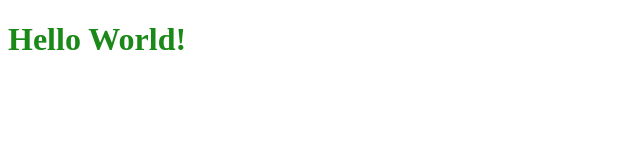
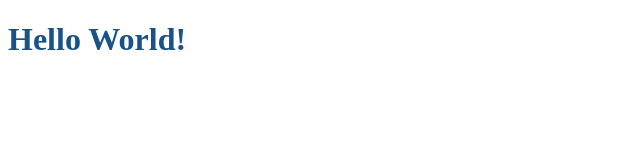
Before and after one commit to MostFrumiousBandersnatch/react-ts-starter, a React app: page / in a window 1280 px wide. Shown: the top 160 px of the page, without its empty margins (0-640 px from the left). Built offline with nearby package versions, Linux system fonts and the light colour scheme.

Commit message:
Basic SCSS support.

```diff
--- a/package.json
+++ b/package.json
@@ -51,9 +51,11 @@
     "image-webpack-loader": "^6.0.0",
     "jest": "^26.1.0",
     "mini-css-extract-plugin": "^0.9.0",
+    "node-sass": "^6.0.0",
     "prettier": "^2.0.5",
     "react-hot-loader": "^4.12.21",
     "rimraf": "^3.0.2",
+    "sass-loader": "^10.2.1",
     "static-server": "^2.2.1",
     "style-loader": "^1.2.1",
     "tsconfig-paths-webpack-plugin": "^3.3.0",
--- a/src/index.css
+++ /dev/null
@@ -1,3 +0,0 @@
-.app {
-    color: #1a8917;
-}
--- /dev/null
+++ b/src/index.scss
@@ -0,0 +1,8 @@
+$sane-color: #1a8917;
+$sassy-color: #ee1f74;
+
+$some-color: adjust-hue($sane-color, 90deg);
+
+.app {
+  color: $some-color;
+}
--- a/src/index.tsx
+++ b/src/index.tsx
@@ -1,11 +1,11 @@
 import React from 'react';
 import { createRoot } from 'react-dom/client';
 
-import { helloWorld } from '@root/lib';
+import { greet } from '@root/lib';
 
-import './index.css';
+import './index.scss';
 
-const App = () => <h1 className="app">{helloWorld()}</h1>;
+const App = () => <h1 className="app">{greet('World')}</h1>;
 
 const mountPoint = document.getElementById('react-root');
 const root = createRoot(mountPoint);
--- a/src/lib.ts
+++ b/src/lib.ts
@@ -1 +1,4 @@
-export const helloWorld = (): string => 'Hello World!';
+const capitalize = (value: string): string =>
+  value.length > 0 ? value.substring(0, 1).toUpperCase() + value.substring(1) : value;
+
+export const greet = (target: string): string => `Hello ${capitalize(target)}!`;
--- a/webpack/common.mjs
+++ b/webpack/common.mjs
@@ -44,6 +44,10 @@ export default dev => ({
             options: { importLoaders: 1 },
           },
         ],
+      },
+      {
+         test: /\.(s(a|c)ss)$/,
+         use: [dev ? 'style-loader' : MiniCssExtractPlugin.loader, 'css-loader', 'sass-loader']
       },
       // {
       //   test: /\.(scss|sass)$/,
--- a/webpack/dev.mjs
+++ b/webpack/dev.mjs
@@ -6,6 +6,7 @@ import commonConfig, { assetsDir } from './common.mjs';
 
 export default merge(commonConfig(true), {
   mode: 'development',
+  devtool: 'eval-cheap-module-source-map',
   entry: [
     'react-hot-loader/patch', // activate HMR for React
     'webpack-dev-server/client?http://localhost:8080', // bundle the client for webpack-dev-server and connect to the provided endpoint
```
Also changed, not shown: 2 other files (tests, documents, lock files or other folders).
